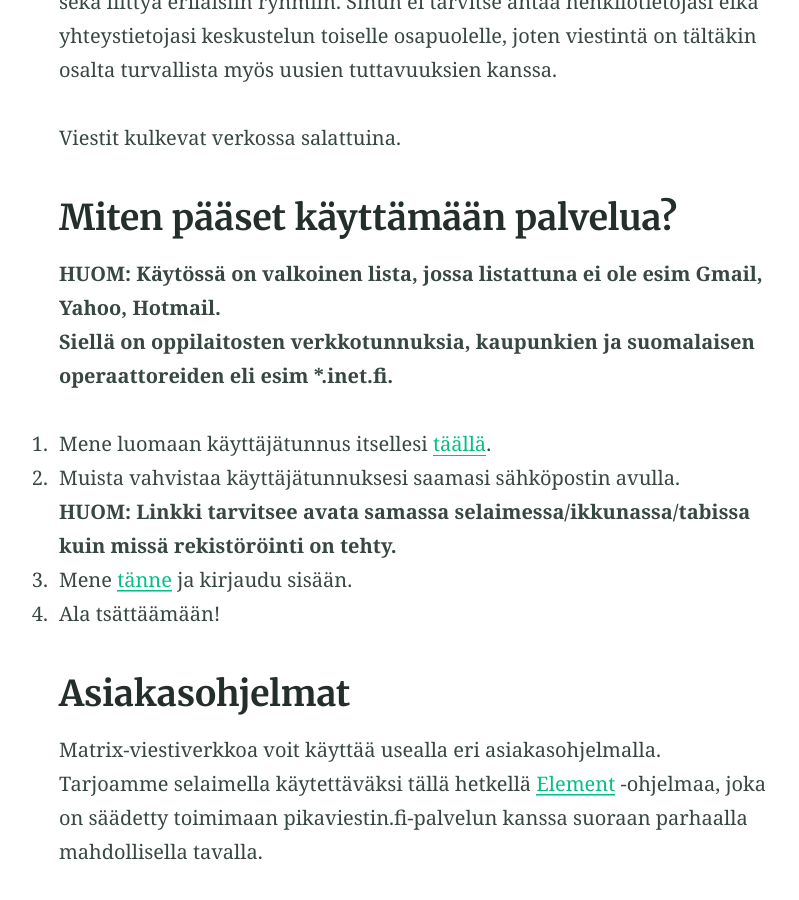
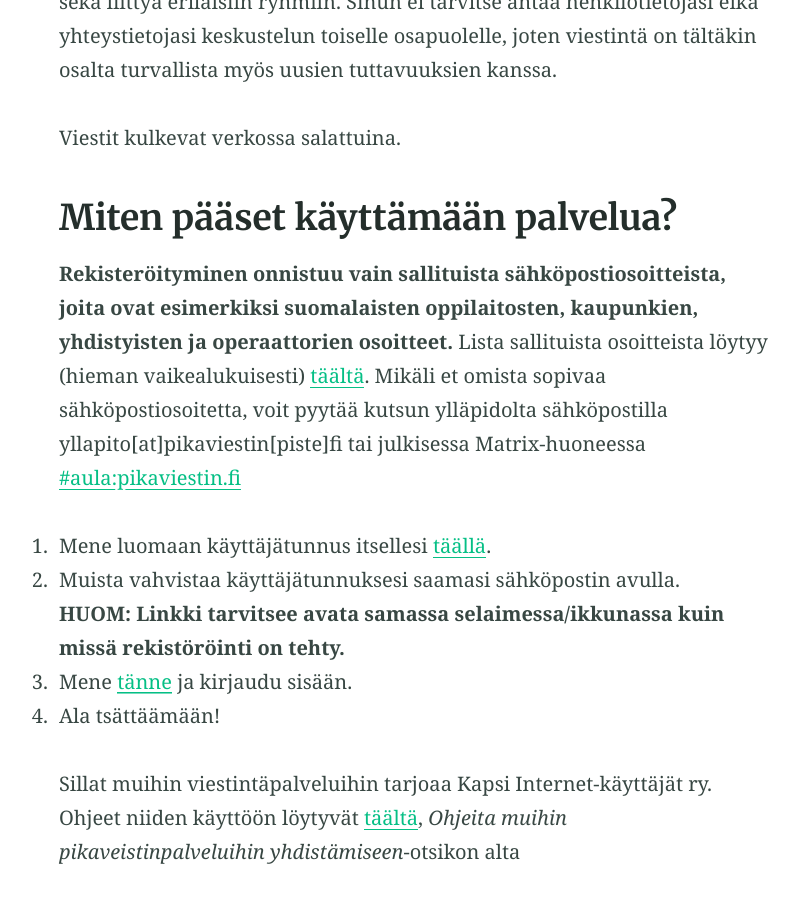
Before and after one commit to pikaviestin/website-www.pikaviestin.fi, a Jekyll site: the page built from index.md, in a window 1280 px wide and 900 px high, scrolled down 1411 px. Shown: the whole window, without its empty margins (224-1023 px from the left). Built offline with Jekyll 4.4.1, drawn with Linux system fonts in a browser that asks for light colours.

Commit message:
Improved (hopefully) registration instructions, linked to bridge instructions

```diff
--- a/index.md
+++ b/index.md
@@ -29,14 +29,15 @@
 
 ## Miten pääset käyttämään palvelua?
 
-**HUOM: Käytössä on valkoinen lista, jossa listattuna ei ole esim Gmail, Yahoo, Hotmail.
-Siellä on oppilaitosten verkkotunnuksia, kaupunkien ja suomalaisen operaattoreiden eli esim *.inet.fi.**
+**Rekisteröityminen onnistuu vain sallituista sähköpostiosoitteista, joita ovat esimerkiksi suomalaisten oppilaitosten, kaupunkien, yhdistyisten ja operaattorien osoitteet.** Lista sallituista osoitteista löytyy (hieman vaikealukuisesti) [täältä](https://github.com/matrix-ax/documentation/blob/main/email_validation_policy.py). Mikäli et omista sopivaa sähköpostiosoitetta, voit pyytää kutsun ylläpidolta sähköpostilla yllapito[at]pikaviestin[piste]fi tai julkisessa Matrix-huoneessa [#aula:pikaviestin.fi](https://matrix.to/#/#aula:pikaviestin.fi)
 
 1. Mene luomaan käyttäjätunnus itsellesi [täällä](https://login.pikaviestin.fi/if/flow/matrix-enrollment/).
 2. Muista vahvistaa käyttäjätunnuksesi saamasi sähköpostin avulla.
-**HUOM: Linkki tarvitsee avata samassa selaimessa/ikkunassa/tabissa kuin missä rekistöröinti on tehty.**
+**HUOM: Linkki tarvitsee avata samassa selaimessa/ikkunassa kuin missä rekistöröinti on tehty.**
 3. Mene [tänne](https://chat.pikaviestin.fi) ja kirjaudu sisään.
 4. Ala tsättäämään!
+
+Sillat muihin viestintäpalveluihin tarjoaa Kapsi Internet-käyttäjät ry. Ohjeet niiden käyttöön löytyvät [täältä](https://www.kapsi.fi/palvelut/matrix.html), _Ohjeita muihin pikaveistinpalveluihin yhdistämiseen_-otsikon alta
 
 ## Asiakasohjelmat
 
```
